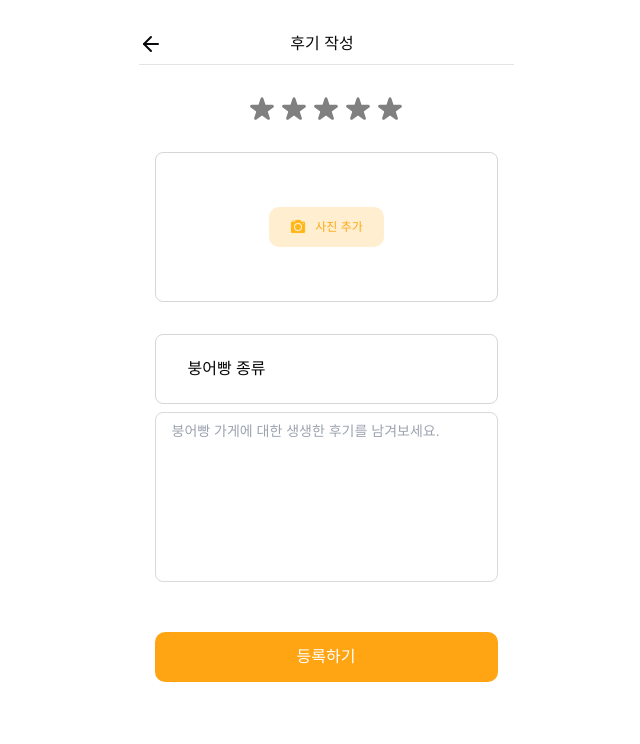
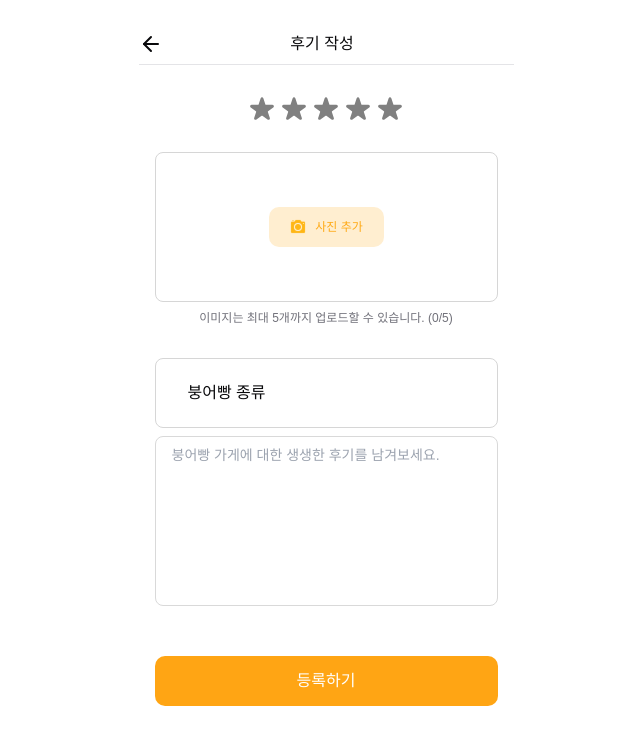
Before and after one commit to muffin9/bungmakase, a Next.js app: page /review/create in a window 1280 px wide. Shown: the top 744 px of the page, without its empty margins (314-954 px from the left). Built offline with nearby package versions, Linux system fonts and the light colour scheme; a web font is replaced by a local one.

Commit message:
refactor: review form 상태를 zustand로 관리(새 붕어빵 종류를 등록하고 다시 리뷰페이지에 왔을때 이전에 했던 작업을 저장하기 위함), 파일 업로드 하는 부분 files로 여러개 관리하도록 수정.

```diff
--- a/src/components/ProfileForm/index.tsx
+++ b/src/components/ProfileForm/index.tsx
@@ -1,15 +1,15 @@
 'use client';
 
 import Image from 'next/image';
-import BackButton from '../common/BackButton';
-import Logo from '../common/Logo';
+import BackButton from '@/components/common/BackButton';
+import Logo from '@/components/common/Logo';
 import { motion } from 'framer-motion';
 import { cn } from '@/lib/utils';
 import { Loader2 } from 'lucide-react';
 
 import { BaseInput } from '../common/BaseInput';
 import { Info } from 'lucide-react';
-import { Button } from '../ui/button';
+import { Button } from '@/components/ui/button';
 import { z } from 'zod';
 import { useState } from 'react';
 import { useImageUpload } from '@/hooks/useImageUpload';
@@ -23,13 +23,8 @@ const nicknameSchema = z
   .regex(/^[가-힣a-z]+$/, '닉네임은 한글과 영문 소문자만 입력 가능합니다');
 
 export function ProfileForm() {
-  const {
-    fileInputRef,
-    profileImage,
-    isUploading,
-    handleImageChange,
-    handleImageClick,
-  } = useImageUpload();
+  const { fileInputRef, files, isLoading, handleImageChange } =
+    useImageUpload();
   const [isDuplicate, setIsDuplicate] = useState(false);
 
   const {
@@ -67,7 +62,7 @@ export function ProfileForm() {
 
     console.log('Form submitted:', {
       ...data,
-      profileImage,
+      files,
     });
   });
 
@@ -100,13 +95,13 @@ export function ProfileForm() {
             whileTap={{ scale: 0.95 }}
             className={cn(
               'w-[157px] h-[157px] relative rounded-full bg-[#F6EEDF] flex justify-center items-center cursor-pointer mb-6 border border-[#FFD997]',
-              isUploading && 'opacity-50',
+              isLoading && 'opacity-50',
             )}
-            onClick={handleImageClick}
+            onClick={() => fileInputRef.current?.click()}
           >
-            {profileImage ? (
+            {files[0] ? (
               <Image
-                src={profileImage}
+                src={URL.createObjectURL(files[0])}
                 alt="프로필 이미지"
                 fill
                 className="rounded-full object-cover"
@@ -118,7 +113,7 @@ export function ProfileForm() {
               className="rounded-full w-[50px] h-[50px] flex items-center justify-center bg-primary absolute bottom-0 right-0"
               whileHover={{ scale: 1.1 }}
             >
-              {isUploading ? (
+              {isLoading ? (
                 <Loader2 className="h-4 w-4 animate-spin" />
               ) : (
                 <Image
@@ -135,7 +130,7 @@ export function ProfileForm() {
               accept="image/*"
               className="hidden"
               onChange={handleImageChange}
-              disabled={isUploading}
+              disabled={isLoading}
             />
           </motion.div>
 
--- a/src/components/ReviewForm/index.tsx
+++ b/src/components/ReviewForm/index.tsx
@@ -5,9 +5,10 @@ import { Button } from '@/components/ui/button';
 import { BottomDrawer, DrawerClose } from '../common/BottomDrawer';
 import { useImageUpload } from '@/hooks/useImageUpload';
 import { LabeledInfoField } from '@/components/common/LabeledInfoField';
-import { useReviewForm } from '@/hooks/useReviewForm';
+import { useReviewStore } from '@/store/useReviewStore';
 import { bungDogamData } from '@/constants/dummy';
 import { useRouter } from 'next/navigation';
+import { X } from 'lucide-react';
 
 interface StarRatingProps {
   rating: number;
@@ -37,46 +38,60 @@ function StarRating({ rating, onRatingChange }: StarRatingProps) {
   );
 }
 
-// TODO: 다중 이미지 업로드 구현 필요.
 interface ImageUploadSectionProps {
-  profileImage: string;
+  files: File[];
   isUploading: boolean;
-  onImageClick: () => void;
   fileInputRef: React.RefObject<HTMLInputElement>;
   onImageChange: (e: React.ChangeEvent<HTMLInputElement>) => void;
+  onRemove: (index: number) => void;
 }
 
 function ImageUploadSection({
-  profileImage,
+  files,
   isUploading,
-  onImageClick,
   fileInputRef,
   onImageChange,
+  onRemove,
 }: ImageUploadSectionProps) {
   return (
     <div className="w-full flex flex-col items-center mb-8">
-      <div className="w-full h-[150px] flex justify-center items-center border border-[#d6d6d6] rounded-lg">
-        {profileImage ? (
-          <div className="relative w-32 h-32">
+      <div className="w-full min-h-[150px] flex flex-wrap gap-2 justify-center items-center border border-[#d6d6d6] rounded-lg p-4">
+        {files.map((file, index) => (
+          <div key={index} className="relative w-32 h-32">
             <Image
-              src={profileImage}
-              alt="리뷰 이미지"
+              src={URL.createObjectURL(file)}
+              alt={`리뷰 이미지 ${index + 1}`}
               fill
               className="rounded-lg object-cover"
             />
+            <button
+              type="button"
+              onClick={() => onRemove(index)}
+              className="absolute -top-2 -right-2 bg-white rounded-full p-1 shadow-md"
+            >
+              <X className="h-4 w-4" />
+            </button>
           </div>
-        ) : (
-          <AddImageButton onClick={onImageClick} isUploading={isUploading} />
+        ))}
+        {files.length < 5 && (
+          <AddImageButton
+            onClick={() => fileInputRef.current?.click()}
+            isUploading={isUploading}
+          />
         )}
         <input
           ref={fileInputRef}
           type="file"
           accept="image/*"
+          multiple
           className="hidden"
           onChange={onImageChange}
           disabled={isUploading}
         />
       </div>
+      <p className="text-xs text-muted-foreground mt-2">
+        이미지는 최대 5개까지 업로드할 수 있습니다. ({files.length}/5)
+      </p>
     </div>
   );
 }
@@ -133,7 +148,9 @@ function BungTypeSelector({
         {bungDogamData.map((dogam) => (
           <div
             key={dogam.id}
-            className="p-3 text-sm rounded-full border border-[#d8d8d8] cursor-pointer hover:bg-gray-50 transition-colors"
+            className={`${
+              currentType === dogam.name && 'bg-[#FFA914] text-white'
+            } p-3 text-sm rounded-full border border-[#d8d8d8] cursor-pointer hover:bg-gray-50 transition-colors`}
             onClick={() => onTypeChange(dogam.name)}
           >
             {dogam.name}
@@ -163,48 +180,58 @@ function BungTypeSelector({
 
 export function ReviewForm() {
   const {
-    fileInputRef,
-    profileImage,
-    isUploading,
-    handleImageChange,
-    handleImageClick,
-  } = useImageUpload();
+    starRating,
+    bungType,
+    reviewContent,
+    files,
+    setStarRating,
+    setBungType,
+    setReviewContent,
+    resetReview,
+  } = useReviewStore();
 
-  const { formData, handleChange, handleSubmit } = useReviewForm();
+  const { fileInputRef, handleImageChange, removeImage, isLoading } =
+    useImageUpload();
+
+  const onSubmit = (e: React.FormEvent<HTMLFormElement>) => {
+    e.preventDefault();
+    // TODO: API 호출
+    console.log({
+      starRating,
+      bungType,
+      reviewContent,
+      files,
+    });
+    resetReview();
+  };
 
   return (
-    <form className="flex flex-col items-center" onSubmit={handleSubmit}>
-      <StarRating
-        rating={formData.starRating}
-        onRatingChange={(rating) => handleChange('starRating', rating)}
+    <form className="flex flex-col items-center" onSubmit={onSubmit}>
+      <StarRating rating={starRating} onRatingChange={setStarRating} />
+
+      <ImageUploadSection
+        files={files}
+        isUploading={isLoading}
+        fileInputRef={fileInputRef as React.RefObject<HTMLInputElement>}
+        onImageChange={handleImageChange}
+        onRemove={removeImage}
       />
 
-      <ImageUploadSection
-        profileImage={profileImage}
-        isUploading={isUploading}
-        onImageClick={handleImageClick}
-        fileInputRef={fileInputRef as React.RefObject<HTMLInputElement>}
-        onImageChange={handleImageChange}
-      />
-
-      <BungTypeSelector
-        currentType={formData.bungType}
-        onTypeChange={(type) => handleChange('bungType', type)}
-      />
+      <BungTypeSelector currentType={bungType} onTypeChange={setBungType} />
 
       <textarea
         placeholder="붕어빵 가게에 대한 생생한 후기를 남겨보세요."
         className="w-full h-[170px] px-4 py-2 rounded-lg border border-[#d9d9d9] resize-none text-sm focus:outline-none focus:ring-2 focus:ring-[#FFA914] transition-all"
-        value={formData.reviewContent}
-        onChange={(e) => handleChange('reviewContent', e.target.value)}
+        value={reviewContent}
+        onChange={(e) => setReviewContent(e.target.value)}
       />
 
       <Button
         type="submit"
         className="mt-[50px] w-full transition-colors"
-        disabled={isUploading}
+        disabled={isLoading}
       >
-        {isUploading ? '업로드 중...' : '등록하기'}
+        {isLoading ? '업로드 중...' : '등록하기'}
       </Button>
     </form>
   );
--- a/src/hooks/useImageUpload.ts
+++ b/src/hooks/useImageUpload.ts
@@ -1,45 +1,39 @@
 'use client';
 
-import { useRef, useState } from 'react';
+import { useRef } from 'react';
+import { useReviewStore } from '@/store/useReviewStore';
 
 export const useImageUpload = () => {
   const fileInputRef = useRef<HTMLInputElement>(null);
-  const [isUploading, setIsUploading] = useState(false);
-  const [profileImage, setProfileImage] = useState('');
+  const { files, setFiles, setLoading, isLoading } = useReviewStore();
 
-  const uploadImage = async (file: File) => {
-    try {
-      setIsUploading(true);
-
-      await new Promise((resolve) => setTimeout(resolve, 1000));
-
-      return new Promise((resolve) => {
-        const reader = new FileReader();
-        reader.onloadend = () => resolve(reader.result);
-        reader.readAsDataURL(file);
-      });
-    } finally {
-      setIsUploading(false);
+  const handleImageChange = async (e: React.ChangeEvent<HTMLInputElement>) => {
+    const newFiles = Array.from(e.target.files || []);
+    if (newFiles.length > 0) {
+      setLoading(true);
+      try {
+        const uploadedFiles = [...files, ...newFiles];
+        // 최대 5개로 제한
+        if (uploadedFiles.length > 5) {
+          alert('이미지는 최대 5개까지 업로드할 수 있습니다.');
+          return;
+        }
+        setFiles(uploadedFiles);
+      } finally {
+        setLoading(false);
+      }
     }
   };
 
-  const handleImageChange = async (e: React.ChangeEvent<HTMLInputElement>) => {
-    const file = e.target.files?.[0];
-    if (file) {
-      const imageUrl = await uploadImage(file);
-      setProfileImage(imageUrl as string);
-    }
-  };
-
-  const handleImageClick = () => {
-    fileInputRef.current?.click();
+  const removeImage = (index: number) => {
+    setFiles(files.filter((_, i) => i !== index));
   };
 
   return {
     fileInputRef,
-    profileImage,
+    files,
     handleImageChange,
-    handleImageClick,
-    isUploading,
+    removeImage,
+    isLoading,
   };
 };
--- a/src/hooks/useReviewForm.ts
+++ b/src/hooks/useReviewForm.ts
@@ -2,8 +2,9 @@ import { useState } from 'react';
 
 export function useReviewForm() {
   const [formData, setFormData] = useState({
+    files: [],
+    starRating: 0,
     bungType: '',
-    starRating: 0,
     reviewContent: '',
   });
 
--- /dev/null
+++ b/src/store/useReviewStore.ts
@@ -0,0 +1,36 @@
+import { create } from 'zustand';
+
+interface ReviewState {
+  files: File[];
+  starRating: number;
+  bungType: string;
+  reviewContent: string;
+  isLoading: boolean;
+}
+
+interface ReviewActions {
+  setFiles: (files: File[]) => void;
+  setStarRating: (rating: number) => void;
+  setBungType: (type: string) => void;
+  setReviewContent: (content: string) => void;
+  setLoading: (isLoading: boolean) => void;
+  resetReview: () => void;
+}
+
+const initialState: ReviewState = {
+  files: [],
+  starRating: 0,
+  bungType: '',
+  reviewContent: '',
+  isLoading: false,
+};
+
+export const useReviewStore = create<ReviewState & ReviewActions>((set) => ({
+  ...initialState,
+  setFiles: (files) => set({ files }),
+  setStarRating: (starRating) => set({ starRating }),
+  setBungType: (bungType) => set({ bungType }),
+  setReviewContent: (reviewContent) => set({ reviewContent }),
+  setLoading: (isLoading) => set({ isLoading }),
+  resetReview: () => set(initialState),
+}));
```
